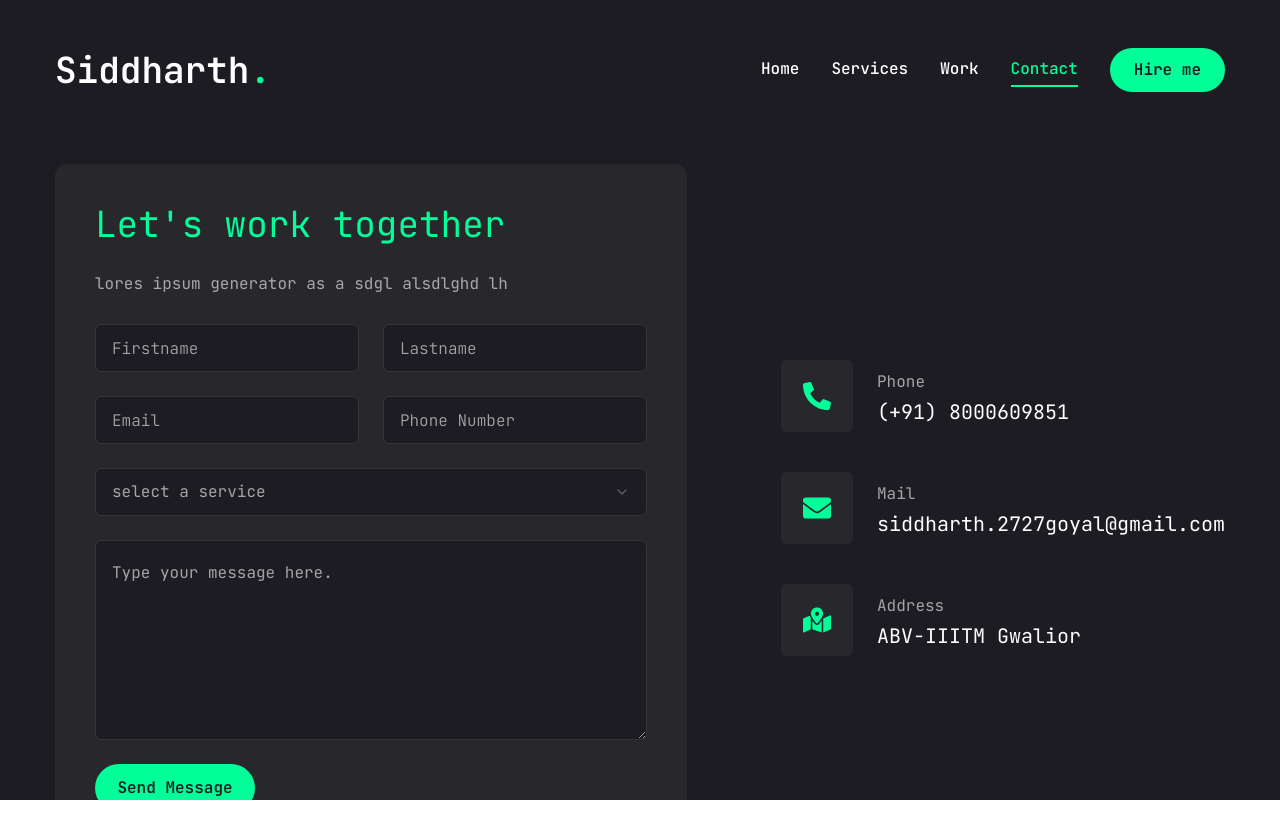
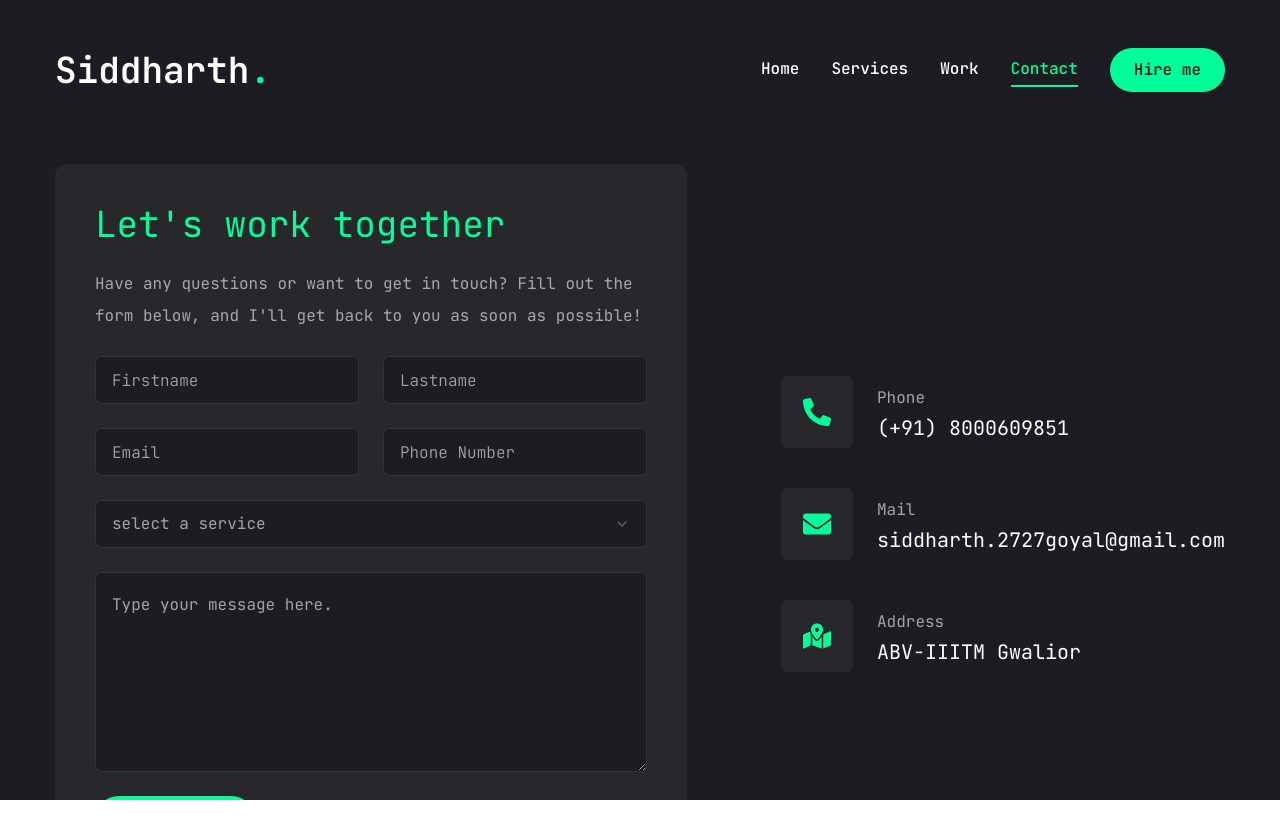
Before and after one commit to Sidd2712/Portfolio, a Next.js app: page /contact in a window 1280 px wide. Shown: the top 838 px of the page. Built offline with nearby package versions, Linux system fonts and the light colour scheme.

Commit message:
Update page.jsx

```diff
--- a/app/contact/page.jsx
+++ b/app/contact/page.jsx
@@ -107,7 +107,7 @@ const Contact = () => {
           <div className='xl:w-[54%] order-2 xl:order-none'>
             <form action="\" className='flex flex-col gap-6 p-10 bg-[#27272c] rounded-xl' onSubmit={handleSubmit}>
               <h3 className='text-4xl text-accent'>Let&apos;s work together</h3>
-              <p className='text-white/60'>lores ipsum generator as a sdgl alsdlghd lh</p>
+              <p className='text-white/60'>Have any questions or want to get in touch? Fill out the form below, and I&apos;ll get back to you as soon as possible!</p>
               <div className='grid grid-cols-1 md:grid-cols-2 gap-6'>
                 <Input type="text" name='firstName' placeholder="Firstname" value={formData.firstName} onChange={handleChange}/>
                 <Input type="text" name='lastName' placeholder="Lastname" value={formData.lastName} onChange={handleChange}/>
```
